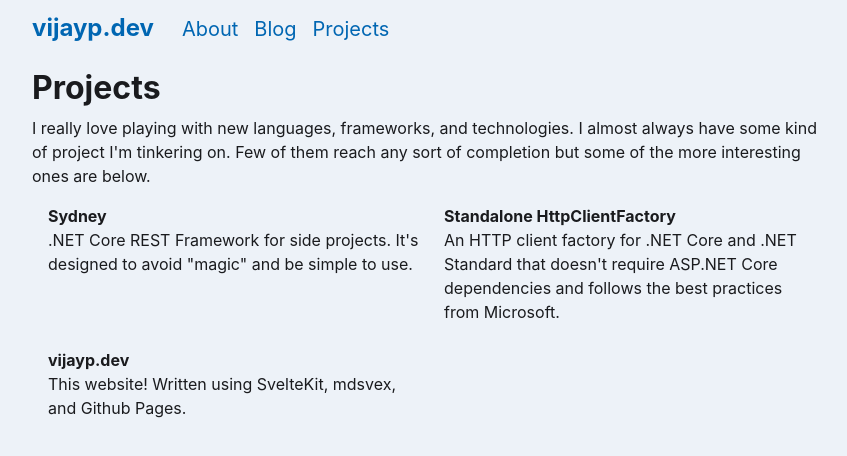
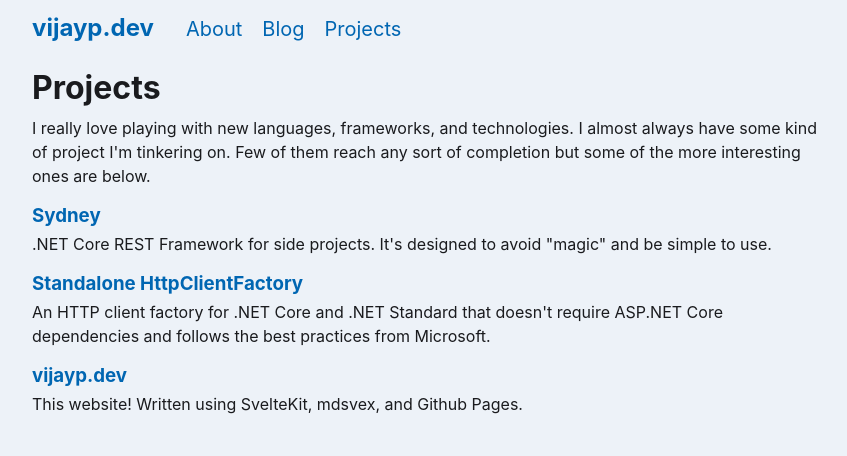
Before and after one commit to arnath/arnath.github.io, a SvelteKit app: page /projects in a window 1280 px wide. Shown: the top 456 px of the page, without its empty margins (208-1055 px from the left). Built offline with nearby package versions, Linux system fonts and the light colour scheme.

Commit message:
Created projects page and added some more default styles

```diff
--- a/src/app.css
+++ b/src/app.css
@@ -44,6 +44,15 @@
   max-width: 100%;
 }
 
+a {
+  text-decoration: none;
+  color: #0066b2;
+}
+
+h1, h2, h3, p {
+  margin: 0;
+}
+
 /* Global convenience classes */
 .stretch {
   width: 100%;
--- a/src/lib/components/NavBar.svelte
+++ b/src/lib/components/NavBar.svelte
@@ -28,12 +28,7 @@
 
     max-width: 50rem;
     width: 100%;
-  }
-
-  a {
-    text-decoration: none;
     font-size: 20px;
-    color: #0066b2;
   }
 
   .title {
--- a/src/lib/components/ProjectCard.svelte
+++ /dev/null
@@ -1,14 +0,0 @@
-<script lang="ts">
-  import type { Project } from "$lib/types/project";
-
-  export let project: Project;
-</script>
-
-<div class="container">
-  <strong class="title">{project.name}</strong>
-  <div>{project.description}</div>
-</div>
-
-<style>
-
-</style>
--- a/src/lib/types/project.ts
+++ /dev/null
@@ -1,5 +0,0 @@
-export type Project = {
-  name: string;
-  description: string;
-  link: string;
-};
--- a/src/routes/(content)/projects/+page.svelte
+++ b/src/routes/(content)/projects/+page.svelte
@@ -1,30 +1,32 @@
 <script lang="ts">
   import projects from '$lib/assets/projects.json';
-  import ProjectCard from '$lib/components/ProjectCard.svelte';
 </script>
 
+<div class="container">
 <h1>Projects</h1>
 <p>
 I really love playing with new languages, frameworks, and technologies. I
 almost always have some kind of project I'm tinkering on. Few of them reach
 any sort of completion but some of the more interesting ones are below.
 </p>
-<div class="grid">
 {#each projects as project}
-  <ProjectCard {project} />
+  <div class="project">
+    <a href={project.link} ><h3>{project.name}</h3></a>
+    <p>{project.description}</p>
+  </div>
 {/each}
 </div>
 
 <style>
-  h1, p {
-    margin: 0;
+  .container {
+    display: flex;
+    flex-direction: column;
+    gap: 1em;
   }
 
-  .grid {
-    display: grid;
-    grid-template-columns: repeat(auto-fill, minmax(20rem, 1fr));
-    justify-content: center;
-    gap: 1.5rem;
-    padding: 0 1rem;
+  .project {
+    display: flex;
+    flex-direction: column;
+    gap: 0.25em;
   }
 </style>
```
